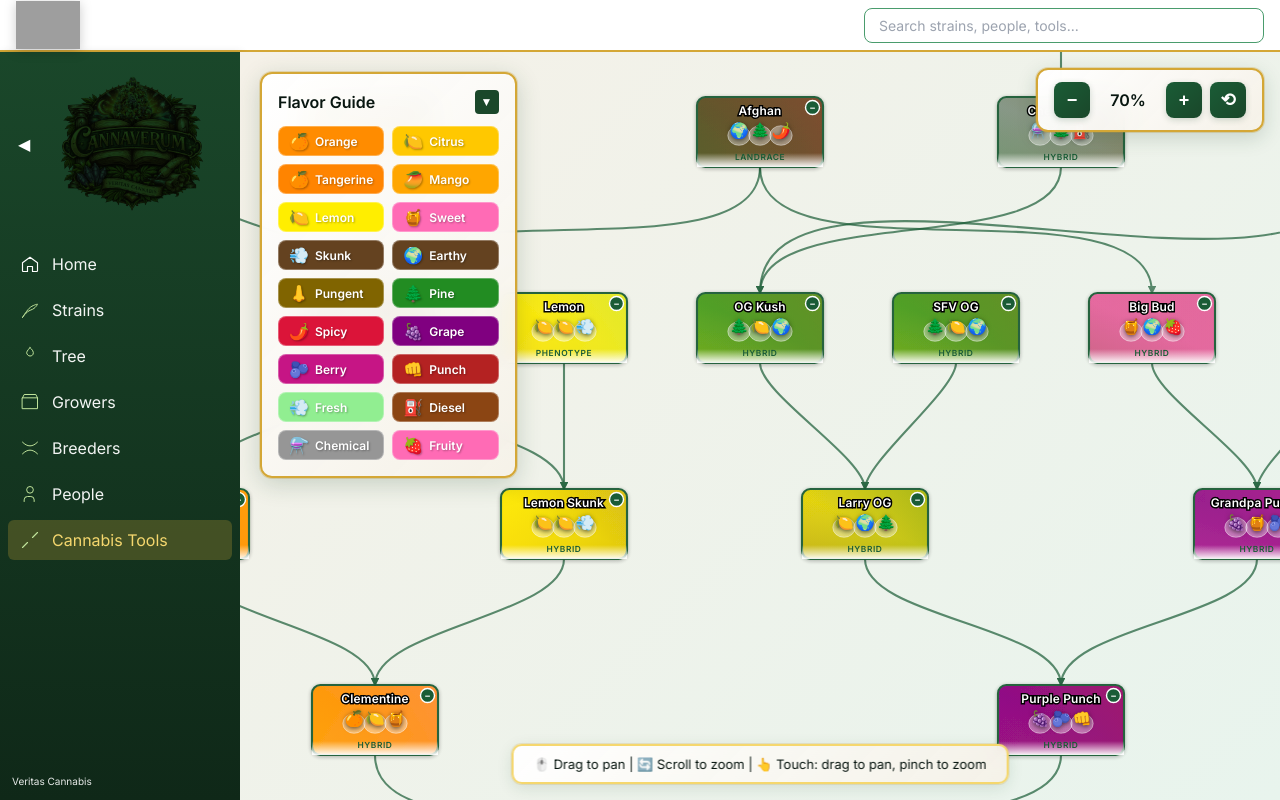
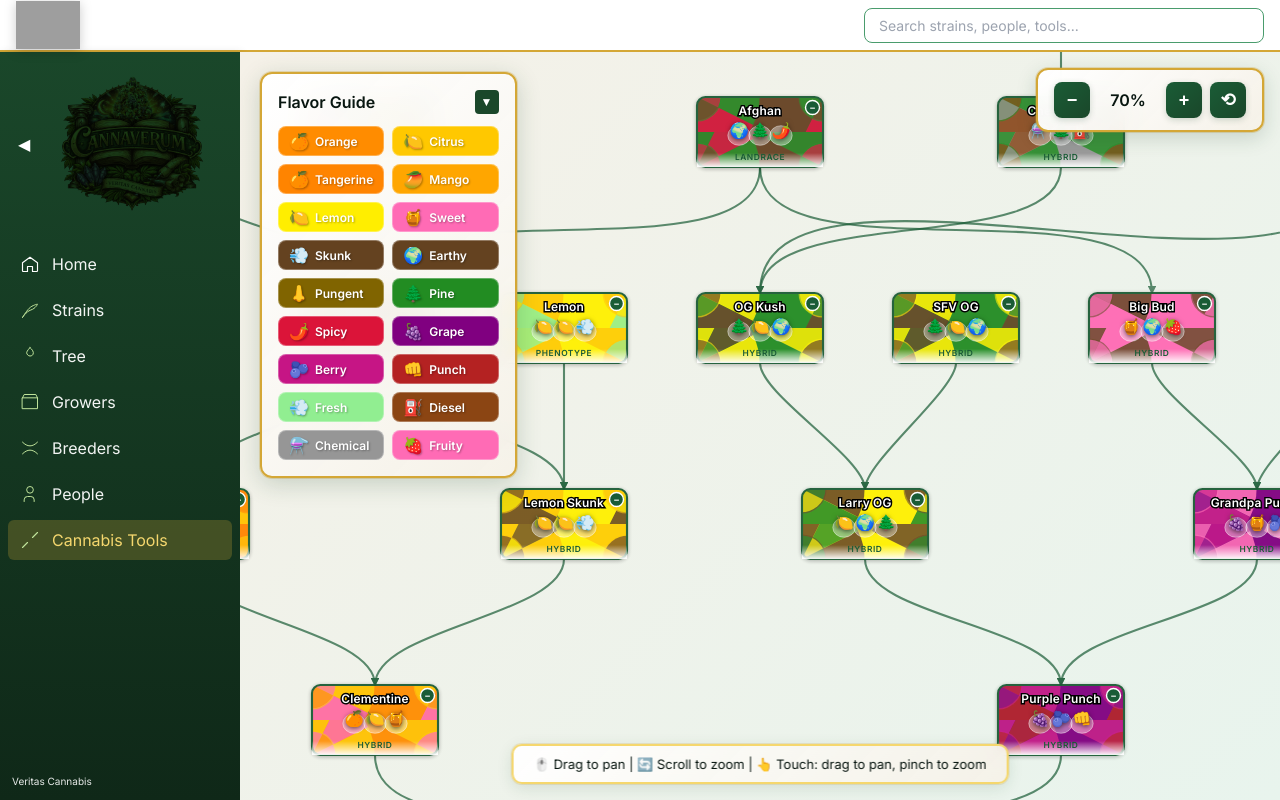
Before and after one commit to mylesgarveyjournal/test_repo, a React (Create React App) app: page /tools/flavor-tree in a window 1280 px wide. Built offline with nearby package versions, Linux system fonts and the light colour scheme; grey boxes are pictures that could not be loaded; the HTML template or start-up script is replaced by a standard one.

Commit message:
Create actual visible psychedelic swirl pattern with wedge shapes

```diff
--- a/src/components/FlavorTree.js
+++ b/src/components/FlavorTree.js
@@ -493,48 +493,79 @@ const FlavorTree = ({ strainData }) => {
             const pattern = createPsychedelicPattern(node.id, node.flavors.slice(0, 3));
             if (!pattern) return null;
 
-            // Create THE SAME swirl pattern for all boxes using multiple rotated linear gradients
-            // This creates a conic/swirl effect by layering gradients at different angles
+            // Create THE SAME swirl pattern for all boxes - a proper psychedelic swirl
             return (
               <React.Fragment key={pattern.id}>
-                {/* Create multiple linear gradients rotated at different angles for swirl effect */}
-                <linearGradient id={`${pattern.id}-0`} gradientTransform="rotate(0 0.5 0.5)">
-                  <stop offset="0%" stopColor={pattern.colors[0]} />
-                  <stop offset="33%" stopColor={pattern.colors[1]} />
-                  <stop offset="66%" stopColor={pattern.colors[2]} />
-                  <stop offset="100%" stopColor={pattern.colors[0]} />
-                </linearGradient>
-                <linearGradient id={`${pattern.id}-60`} gradientTransform="rotate(60 0.5 0.5)">
-                  <stop offset="0%" stopColor={pattern.colors[1]} />
-                  <stop offset="33%" stopColor={pattern.colors[2]} />
-                  <stop offset="66%" stopColor={pattern.colors[0]} />
-                  <stop offset="100%" stopColor={pattern.colors[1]} />
-                </linearGradient>
-                <linearGradient id={`${pattern.id}-120`} gradientTransform="rotate(120 0.5 0.5)">
-                  <stop offset="0%" stopColor={pattern.colors[2]} />
-                  <stop offset="33%" stopColor={pattern.colors[0]} />
-                  <stop offset="66%" stopColor={pattern.colors[1]} />
-                  <stop offset="100%" stopColor={pattern.colors[2]} />
-                </linearGradient>
-
-                {/* Combine gradients in a pattern for the swirl effect */}
                 <pattern
                   id={pattern.id}
                   x="0" y="0"
-                  width="1" height="1"
-                  patternUnits="objectBoundingBox"
+                  width="180" height="100"
+                  patternUnits="userSpaceOnUse"
                 >
-                  <rect width="100%" height="100%" fill={`url(#${pattern.id}-0)`} />
-                  <rect width="100%" height="100%" fill={`url(#${pattern.id}-60)`} opacity="0.7" />
-                  <rect width="100%" height="100%" fill={`url(#${pattern.id}-120)`} opacity="0.7" />
+                  {/* Create swirl using multiple rotated wedge shapes */}
+                  <rect width="180" height="100" fill={pattern.colors[0]} />
 
-                  {/* Add radial burst for more psychedelic effect */}
-                  <radialGradient id={`${pattern.id}-radial`}>
-                    <stop offset="0%" stopColor={pattern.colors[1]} stopOpacity="0.6" />
-                    <stop offset="50%" stopColor={pattern.colors[2]} stopOpacity="0.4" />
-                    <stop offset="100%" stopColor={pattern.colors[0]} stopOpacity="0.2" />
-                  </radialGradient>
-                  <circle cx="50%" cy="50%" r="70%" fill={`url(#${pattern.id}-radial)`} />
+                  {/* Swirl wedges - creating a pinwheel/spiral effect */}
+                  <g transform="translate(90, 50)">
+                    {/* Wedge 1 - Color 1 */}
+                    <path
+                      d="M 0,0 L 80,-40 A 90,90 0 0,1 80,40 Z"
+                      fill={pattern.colors[1]}
+                      opacity="0.9"
+                    />
+                    {/* Wedge 2 - Color 2 */}
+                    <path
+                      d="M 0,0 L 80,40 A 90,90 0 0,1 -40,80 Z"
+                      fill={pattern.colors[2]}
+                      opacity="0.9"
+                    />
+                    {/* Wedge 3 - Color 0 */}
+                    <path
+                      d="M 0,0 L -40,80 A 90,90 0 0,1 -80,-40 Z"
+                      fill={pattern.colors[0]}
+                      opacity="0.85"
+                    />
+                    {/* Wedge 4 - Color 1 again */}
+                    <path
+                      d="M 0,0 L -80,-40 A 90,90 0 0,1 40,-80 Z"
+                      fill={pattern.colors[1]}
+                      opacity="0.85"
+                    />
+                    {/* Wedge 5 - Color 2 again */}
+                    <path
+                      d="M 0,0 L 40,-80 A 90,90 0 0,1 80,-40 Z"
+                      fill={pattern.colors[2]}
+                      opacity="0.8"
+                    />
+
+                    {/* Inner swirl for depth */}
+                    <circle cx="0" cy="0" r="35" fill={pattern.colors[1]} opacity="0.6" />
+                    <path
+                      d="M 0,0 L 30,-15 A 35,35 0 0,1 30,15 Z"
+                      fill={pattern.colors[2]}
+                      opacity="0.7"
+                    />
+                    <path
+                      d="M 0,0 L 30,15 A 35,35 0 0,1 -15,30 Z"
+                      fill={pattern.colors[0]}
+                      opacity="0.7"
+                    />
+                    <path
+                      d="M 0,0 L -15,30 A 35,35 0 0,1 -30,-15 Z"
+                      fill={pattern.colors[1]}
+                      opacity="0.7"
+                    />
+                    <path
+                      d="M 0,0 L -30,-15 A 35,35 0 0,1 15,-30 Z"
+                      fill={pattern.colors[2]}
+                      opacity="0.7"
+                    />
+                    <path
+                      d="M 0,0 L 15,-30 A 35,35 0 0,1 30,-15 Z"
+                      fill={pattern.colors[0]}
+                      opacity="0.7"
+                    />
+                  </g>
                 </pattern>
               </React.Fragment>
             );
```
Also changed, not shown: 7 other files (tests, documents, lock files or other folders).
